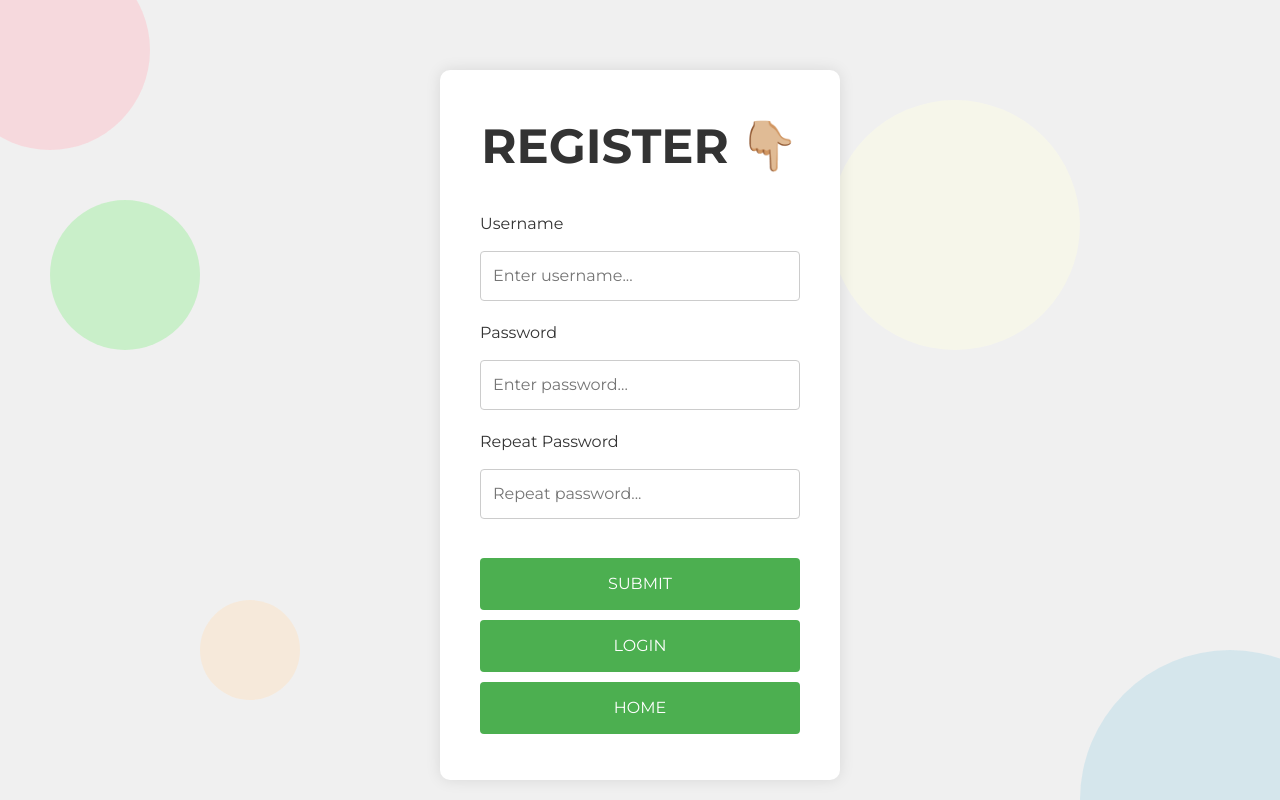
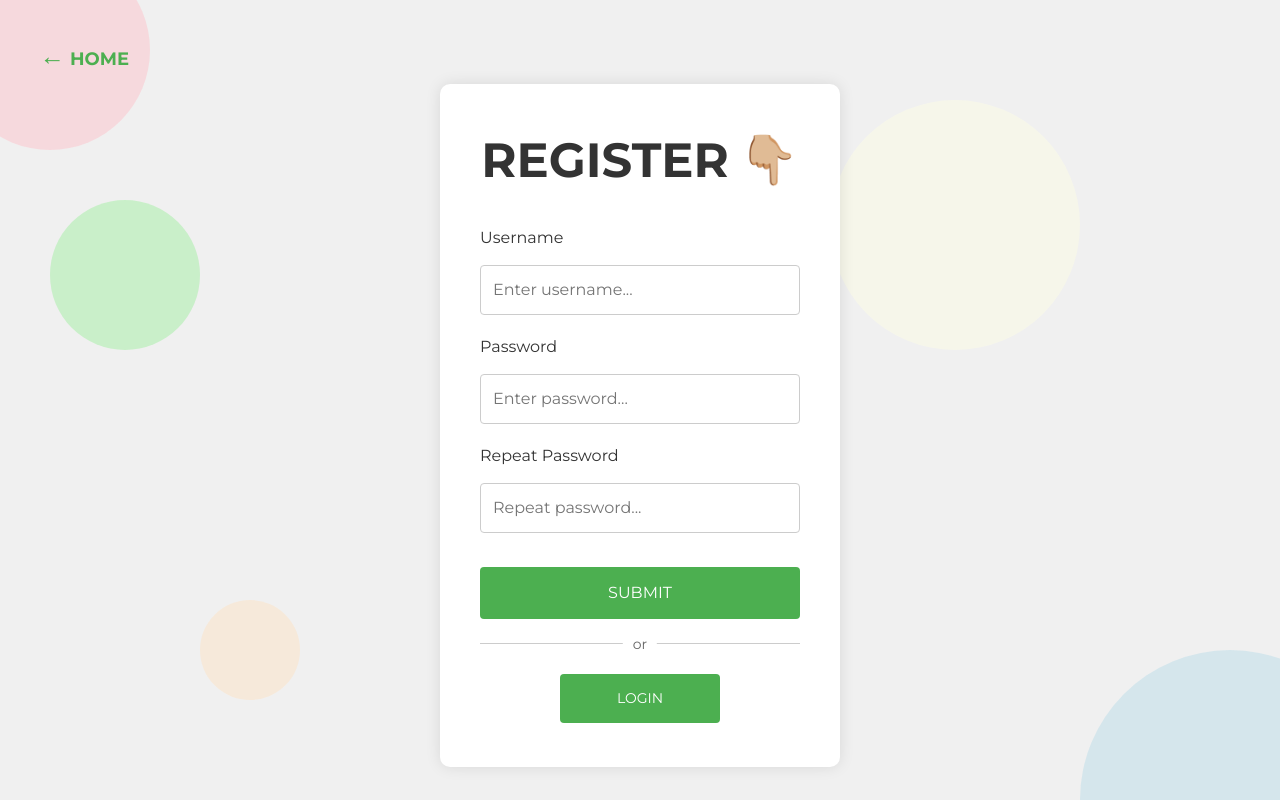
Before and after one commit to deNeedo/TodoApp, a React (Vite) app: page /register in a window 1280 px wide. Built offline with nearby package versions, Linux system fonts and the light colour scheme.

Commit message:
Finished the register page :)

```diff
--- a/src/components/css/Register.css
+++ b/src/components/css/Register.css
@@ -7,6 +7,7 @@ body {
     height: 100vh;
     margin: 0;
     font-family: 'Montserrat', sans-serif;
+    position: relative;
 }
 
 .container {
@@ -50,12 +51,31 @@ button:hover {
     transform: scale(1.05);
 }
 
-.button-container {
-    margin: 2px 0; /* Smaller gap between buttons */
+.login-button {
+    width: 50%;
+    margin-top: 10px;
+    font-size: 14px;
+}
+
+.divider {
+    margin: 20px 0;
+    border-top: 1px solid #ccc;
+    position: relative;
+}
+
+.divider-text {
+    position: absolute;
+    top: -10px;
+    left: 50%;
+    transform: translateX(-50%);
+    background: white;
+    padding: 0 10px;
+    color: #666;
+    font-size: 14px;
 }
 
 .submit-container {
-    margin-top: 25px; /* Increased gap above the submit button */
+    margin-top: 20px; /* Increased gap above the submit button */
 }
 
 @keyframes fadeIn {
@@ -108,6 +128,11 @@ label {
     color: #333;
 }
 
+.error-message {
+    color: red;
+    margin: 10px 0;
+}
+
 .background-shapes {
     position: absolute;
     top: 0;
@@ -115,7 +140,7 @@ label {
     width: 100%;
     height: 100%;
     overflow: hidden;
-    z-index: 0;
+    z-index: 0; /* Lower z-index to ensure the home button is on top */
 }
 
 .shape {
@@ -162,3 +187,44 @@ label {
     right: 200px;
     background: rgba(255, 255, 224, 0.4); /* Light Yellow */
 }
+
+.home-button {
+    position: absolute;
+    top: 20px;
+    left: 20px;
+    display: flex;
+    align-items: center;
+    cursor: pointer;
+    font-size: 18px; /* Increased font size */
+    font-weight: 700; /* Bolder font weight */
+    background: none;
+    border: none;
+    color: #4CAF50;
+    transition: transform 0.3s ease;
+    z-index: 2; /* Higher z-index to ensure it's on top */
+}
+
+.home-button:hover {
+    transform: translateX(-5px);
+    background: none; /* Ensure no background is added on hover */
+}
+
+.home-button .arrow {
+    margin-right: 5px;
+    margin-bottom: 5px;
+    animation: arrowBounce 2s infinite;
+    font-size: 25px; /* Increased arrow size */
+    font-weight: 700; /* Bolder font weight for arrow */
+}
+
+@keyframes arrowBounce {
+    0%, 20%, 50%, 80%, 100% {
+        transform: translateX(0);
+    }
+    40% {
+        transform: translateX(-5px);
+    }
+    60% {
+        transform: translateX(-3px);
+    }
+}
--- a/src/components/pages/Register.jsx
+++ b/src/components/pages/Register.jsx
@@ -7,38 +7,61 @@ import { registerValidator } from '../../utils/registerValidator.jsx'
 import '../css/Register.css';
 
 export default function Register() {
-    const navigate = useNavigate(); const location = useLocation()
+    const navigate = useNavigate();
+    const location = useLocation();
 
-    const [username, setUsername] = useState('')
-    const [password, setPassword] = useState('')
-    const [repeated, setRepeated] = useState('')
+    const [username, setUsername] = useState('');
+    const [password, setPassword] = useState('');
+    const [repeated, setRepeated] = useState('');
+    const [errorMessage, setErrorMessage] = useState('');
 
-    const login = () => {navigate('/login', {state: {user: location.state.user}})}
-    const home = () => {navigate('/home', {state: {user: location.state.user}})}
+    const login = () => { navigate('/login', { state: { user: location.state.user } }) };
+    const home = () => { navigate('/home', { state: { user: location.state.user } }) };
+
     const handleSubmit = async (e) => {
-        e.preventDefault()
-        if (username !== '' & password !== '' & repeated !== '') {
-            let response = await registerValidator(username, password, repeated)
-            if (response == 0) {
-                let hash = await hashPassword(password)
-                await addDoc(collection(db, 'users'), {username: username, password: hash})
-                console.log('Successfully registered!')
-                home()
-            } else if (response == 1) {
-                console.log('Provided passwords don\'t match!')
-            } else if (response == 2) {
-                console.log('Password doesn\'t meet the requirements!')
-            } else if (response == 3) {
-                console.log('User already exist!')
+        e.preventDefault();
+        setErrorMessage('');
+
+        if (password.length < 8) {
+            setErrorMessage('Password does not have at least 8 characters.');
+            return;
+        }
+        if (!/\d/.test(password)) {
+            setErrorMessage('Password needs to have at least one digit.');
+            return;
+        }
+        if (password !== repeated) {
+            setErrorMessage('Provided passwords do not match.');
+            return;
+        }
+
+        if (username !== '' && password !== '' && repeated !== '') {
+            let response = await registerValidator(username, password, repeated);
+            if (response === 0) {
+                let hash = await hashPassword(password);
+                await addDoc(collection(db, 'users'), { username: username, password: hash });
+                console.log('Successfully registered!');
+                home();
+            } else if (response === 1) {
+                setErrorMessage('Provided passwords don\'t match!');
+            } else if (response === 2) {
+                setErrorMessage('Password doesn\'t meet the requirements!');
+            } else if (response === 3) {
+                setErrorMessage('User already exists!');
             }
-            setUsername(""); setPassword(""); setRepeated("")
+            setUsername('');
+            setPassword('');
+            setRepeated('');
         } else {
-            // handle locking button if not all fields contain data
+            setErrorMessage('Please fill out all fields.');
         }
-    }
+    };
 
     return (
         <div className="main-container">
+            <button className="home-button" onClick={home}>
+                <span className="arrow">←</span> HOME
+            </button>
             <div className="background-shapes">
                 <div className="shape shape1"></div>
                 <div className="shape shape2"></div>
@@ -51,6 +74,7 @@ export default function Register() {
                     REGISTER
                     <span className="emoji">👇🏼</span>
                 </div>
+                {errorMessage && <div className="error-message">{errorMessage}</div>}
                 <form onSubmit={handleSubmit}>
                     <div>
                         <label>Username</label>
@@ -68,11 +92,11 @@ export default function Register() {
                         <button type="submit">SUBMIT</button>
                     </div>
                 </form>
-                <div className="button-container">
-                    <button onClick={login}>LOGIN</button>
+                <div className="divider">
+                    <span className="divider-text">or</span>
                 </div>
                 <div className="button-container">
-                    <button onClick={home}>HOME</button>
+                    <button className="login-button" onClick={login}>LOGIN</button>
                 </div>
             </div>
         </div>
```
